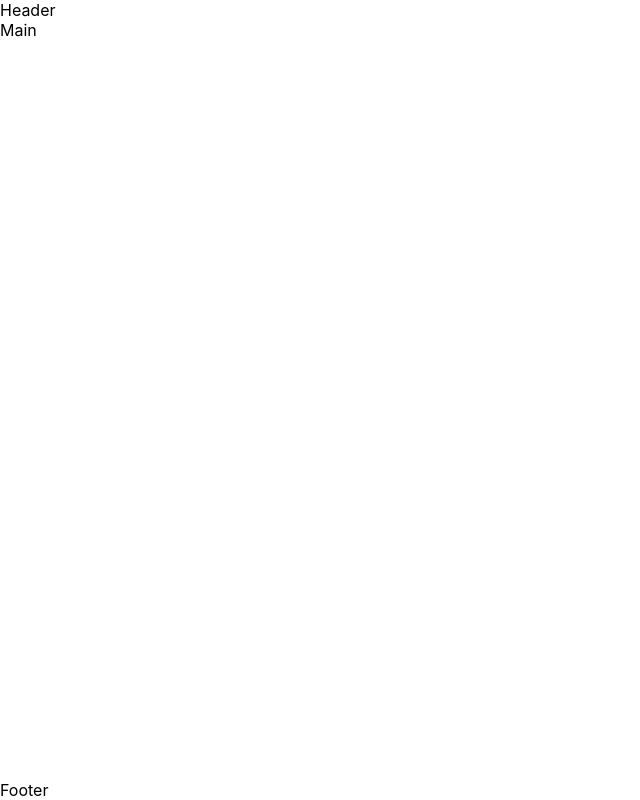
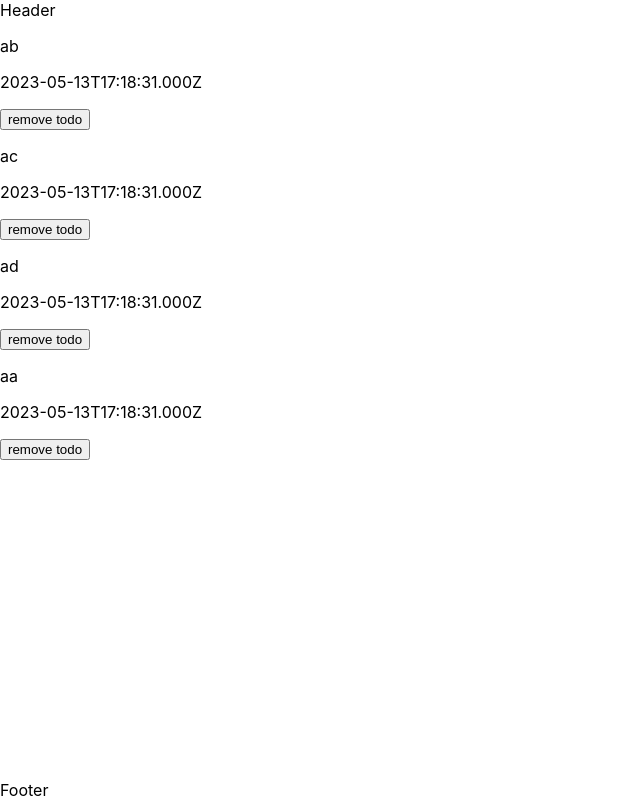
Before and after one commit to saikn85/the-todo-app, a React (Create React App) app in the folder todo-app/: page / in a window 1280 px wide. Shown: the whole page, without its empty margins (0-640 px from the left). Built offline with nearby package versions, Linux system fonts and the light colour scheme.

Commit message:
react - state management

```diff
--- a/todo-app/src/App.js
+++ b/todo-app/src/App.js
@@ -11,7 +11,9 @@ class App extends React.Component {
     return (
       <div className="app-main">
         <section>Header</section>
-        <section>Main</section>
+        <section>
+          <TodoList />
+        </section>
         <section>Footer</section>
       </div>
     );
--- a/todo-app/src/components/TodoCard/TodoCard.js
+++ b/todo-app/src/components/TodoCard/TodoCard.js
@@ -1,8 +1,9 @@
-const TodoCard = ({ todo }) => {
+const TodoCard = ({ todo, onRemoveTodo }) => {
   return (
     <div>
       <p>{todo.title}</p>
       <p>{todo.time.toISOString()}</p>
+      <button onClick={() => onRemoveTodo(todo)}>remove todo</button>
     </div>
   );
 };
--- a/todo-app/src/components/TodoList/TodoList.js
+++ b/todo-app/src/components/TodoList/TodoList.js
@@ -1,8 +1,10 @@
 import "./TodoList.css";
 import { TodoCard } from "../TodoCard/TodoCard";
+import { useState } from "react";
 // The new way of React.js to defining a Component
 // The Function Component
 
+const TodoList = () => {
   const data = [
     {
       title: "ab",
@@ -22,11 +24,18 @@ const data = [
     },
   ];
 
-const TodoList = () => {
+  const [todos, setTodos] = useState(data);
+
+  const removeTodo = (todo) => {
+    const idx = data.indexOf(({ title, time }) => title === todo.title);
+    data.splice(idx, 1);
+    setTodos(data);
+  };
+
   return (
     <div>
-      {data.map((todo) => (
-        <TodoCard todo={todo} />
+      {todos.map((todo) => (
+        <TodoCard key={todo.title} todo={todo} onRemoveTodo={removeTodo} />
       ))}
     </div>
   );
```
Lines whose indentation alone changed are shown as unchanged.
